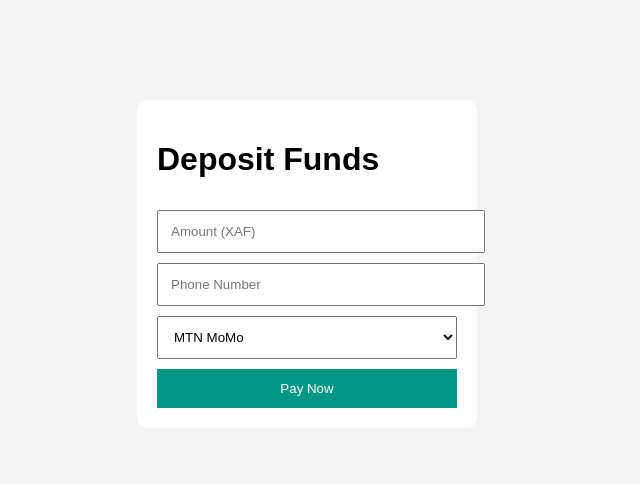
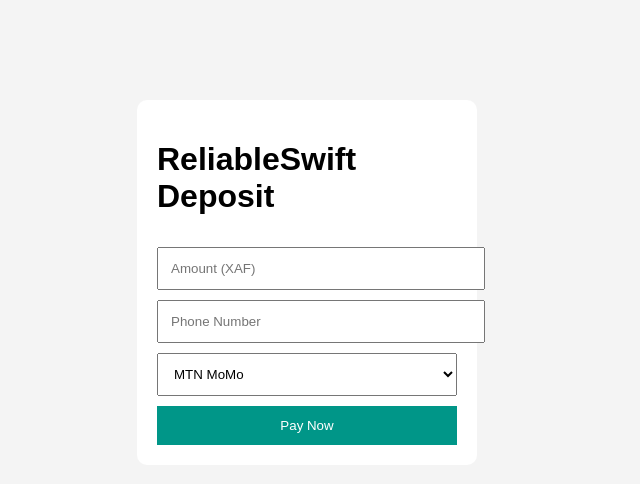
Before and after one commit to VarietyLabs67/reliableswift-deposit, a plain HTML site: page index.html in a window 1280 px wide. Shown: the whole page, without its empty margins (333-973 px from the left). Drawn offline with Linux system fonts and the light colour scheme.

Commit message:
Update index.html

```diff
--- a/index.html
+++ b/index.html
@@ -9,7 +9,7 @@
 <body>
 
 <div class="container">
-  <h1>Deposit Funds</h1>
+  <h1>ReliableSwift Deposit</h1>
 
   <input type="number" id="amount" placeholder="Amount (XAF)" />
 
```
